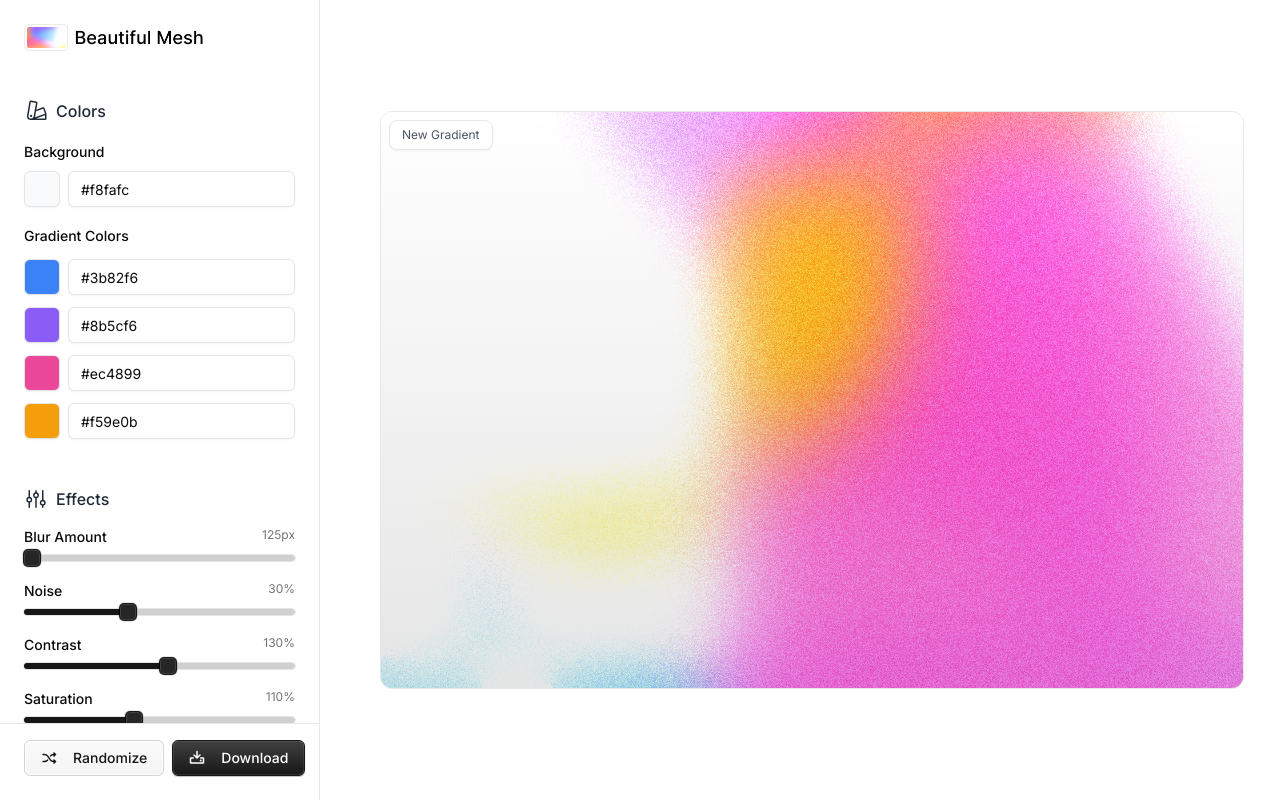
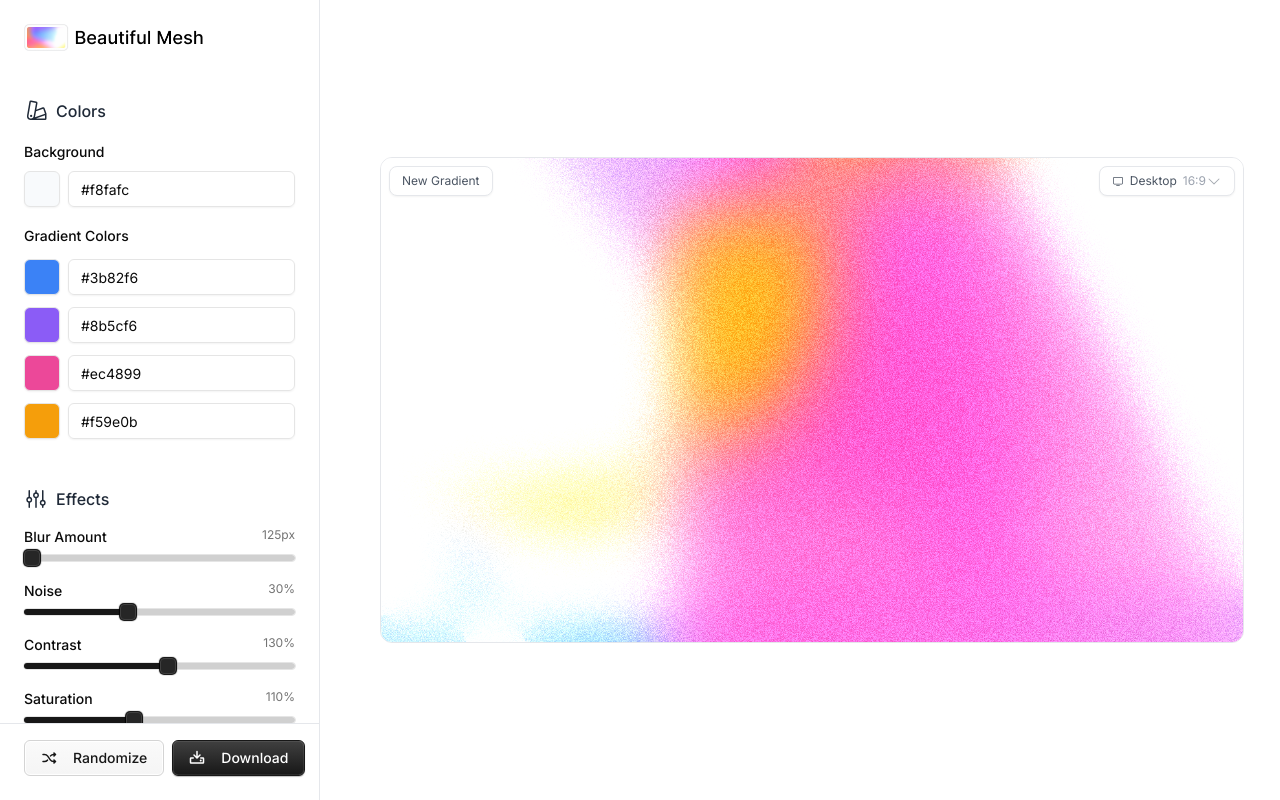
Before and after one commit to anusandhan/mesh-gradients-next, a Next.js app: page / in a window 1280 px wide. Built offline with nearby package versions, Linux system fonts and the light colour scheme.

Commit message:
fix: responsive layout for gradient preview

```diff
--- a/app/GradientGenerator.tsx
+++ b/app/GradientGenerator.tsx
@@ -31,7 +31,7 @@ import {
   YoutubeLogoIcon,
   DeviceMobileIcon,
   InstagramLogoIcon,
-  CameraIcon,
+  DeviceTabletCameraIcon,
 } from "@phosphor-icons/react";
 import Image from "next/image";
 
@@ -379,14 +379,19 @@ const GradientGenerator = () => {
       ratio: "4:3",
       icon: YoutubeLogoIcon,
     },
-    { value: "9:16", label: "Mobile", ratio: "9:16", icon: DeviceMobileIcon },
+    { value: "9:16", label: "Story", ratio: "9:16", icon: DeviceMobileIcon },
     {
       value: "3:4",
-      label: "Insta Story/TikTok",
+      label: "Post",
       ratio: "3:4",
       icon: InstagramLogoIcon,
     },
-    { value: "4:5", label: "Insta Portrait", ratio: "4:5", icon: CameraIcon },
+    {
+      value: "4:5",
+      label: "Portrait",
+      ratio: "4:5",
+      icon: DeviceTabletCameraIcon,
+    },
   ];
 
   const canvasDimensions = useMemo(() => {
@@ -684,24 +689,16 @@ const GradientGenerator = () => {
                 style={{
                   maxWidth: "calc(100vw - 20rem - 3rem)", // 20rem = w-80 sidebar, 3rem = total horizontal padding (p-6)
                   height: "calc(100vh - 100px)",
+                  maxHeight: "calc(100vh - 500px)",
                 }}
               >
-                <div className="relative mx-auto bg-white rounded-xl border border-gray-200 overflow-hidden">
                 <div
-                    className="relative mx-auto"
+                  className="relative mx-auto bg-white rounded-xl border border-gray-200 overflow-hidden"
                   style={{
                     width: `${previewDimensions.width}px`,
-                      height: `${previewDimensions.height}px`,
+                    maxHeight: `${previewDimensions.height}px`,
                   }}
                 >
-                    <canvas
-                      ref={canvasRef}
-                      width={canvasDimensions.width}
-                      height={canvasDimensions.height}
-                      className="absolute top-0 left-0 w-full h-full object-contain rounded-sm"
-                    />
-                    <div className="absolute inset-0 bg-gradient-to-t from-black/10 to-transparent pointer-events-none rounded-lg" />
-
                   {/* Gradient Name Badge */}
                   <div className="absolute top-2 left-2 z-20">
                     <div className="bg-white border border-gray-200 rounded-lg px-3 py-1.5 shadow-sm">
@@ -732,10 +729,7 @@ const GradientGenerator = () => {
 
                   {/* Aspect Ratio Badge */}
                   <div className="absolute top-2 right-2 z-20">
-                      <Select
-                        value={aspectRatio}
-                        onValueChange={setAspectRatio}
-                      >
+                    <Select value={aspectRatio} onValueChange={setAspectRatio}>
                       <SelectTrigger className="bg-white border border-gray-200 rounded-lg px-3 py-1.5 shadow-sm h-auto text-xs text-gray-600 hover:text-gray-800 transition-colors cursor-pointer outline-none">
                         <SelectValue>
                           <div className="flex items-center gap-1.5">
@@ -764,10 +758,7 @@ const GradientGenerator = () => {
                         {aspectRatioOptions.map((option) => {
                           const IconComponent = option.icon;
                           return (
-                              <SelectItem
-                                key={option.value}
-                                value={option.value}
-                              >
+                            <SelectItem key={option.value} value={option.value}>
                               <div className="flex items-center gap-1.5">
                                 <IconComponent className="w-3 h-3" />
                                 <span className="text-xs text-gray-600">
@@ -783,6 +774,21 @@ const GradientGenerator = () => {
                       </SelectContent>
                     </Select>
                   </div>
+
+                  <div
+                    className="relative mx-auto"
+                    style={{
+                      width: `100%`,
+                      aspectRatio: aspectRatio.replace(":", "/"),
+                    }}
+                  >
+                    <canvas
+                      ref={canvasRef}
+                      width={canvasDimensions.width}
+                      height={canvasDimensions.height}
+                      className="absolute top-0 left-0 w-full h-full object-cover rounded-sm"
+                    />
+                    {/* <div className="absolute inset-0 bg-gradient-to-t from-black/10 to-transparent pointer-events-none rounded-lg" /> */}
                   </div>
                 </div>
               </div>
```
Lines whose indentation alone changed are shown as unchanged.
